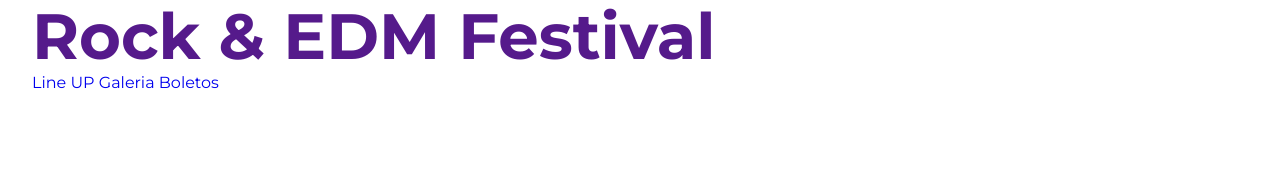
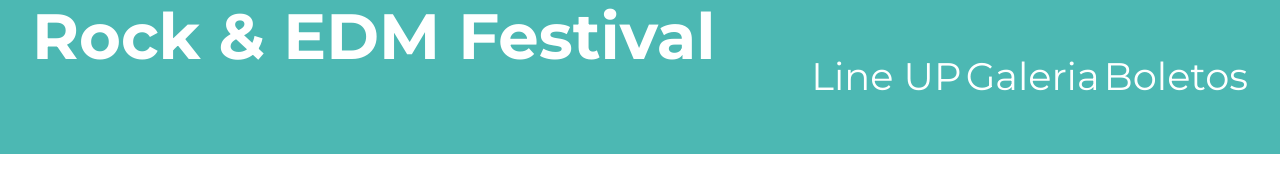
Before and after one commit to LemnisCG/Festival-Music, a website: page index.html in a window 1280 px wide. Drawn offline with Linux system fonts and the light colour scheme.

Commit message:
Agregando mixins y header

```diff
--- a/index.html
+++ b/index.html
@@ -18,9 +18,9 @@
             </a>
 
             <nav class="navegacion.principal">
-                <a href="#">Line UP</a>
-                <a href="#">Galeria</a>
-                <a href="#">Boletos</a>
+                <a class="navegacion-nombres" href="#">Line UP</a>
+                <a class="navegacion-nombres" href="#">Galeria</a>
+                <a class="navegacion-nombres" href="#">Boletos</a>
             </nav>
         </div>
     </header>
--- a/src/scss/base/_globales.scss
+++ b/src/scss/base/_globales.scss
@@ -30,7 +30,7 @@ a{
 }
 
 h1,h2,h3{
-    margin: 0 0 auto 0;
+    margin: 0 0 5rem 0;
 }
 
 h1{
--- a/src/scss/base/_index.scss
+++ b/src/scss/base/_index.scss
@@ -1,3 +1,4 @@
 @forward 'variable';
 @forward 'normalize';
 @forward 'globales';
+@forward 'mixing';
--- /dev/null
+++ b/src/scss/base/_mixing.scss
@@ -0,0 +1,3 @@
+@mixin header(){
+
+}
--- a/src/scss/layout/_header.scss
+++ b/src/scss/layout/_header.scss
@@ -1 +1,18 @@
-@forward 'header';
+@use 'base/variable' as v;
+
+header{
+    background-color: v.$verde;
+    a{
+        color: v.$blanco;
+    }
+
+    .contenido-header{
+        display: flex;
+        justify-content: space-between;
+        align-items: center;
+    }
+}
+
+.navegacion-nombres{
+    font-size: 2.4rem;
+}
--- a/src/scss/layout/_index.scss
+++ b/src/scss/layout/_index.scss
@@ -0,0 +1 @@
+@forward 'header';
```
Also changed, not shown: build/css/app.css.
